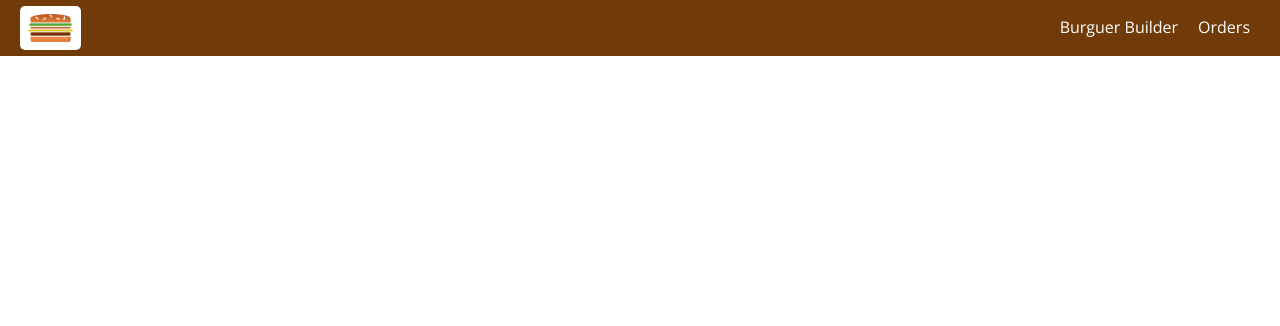
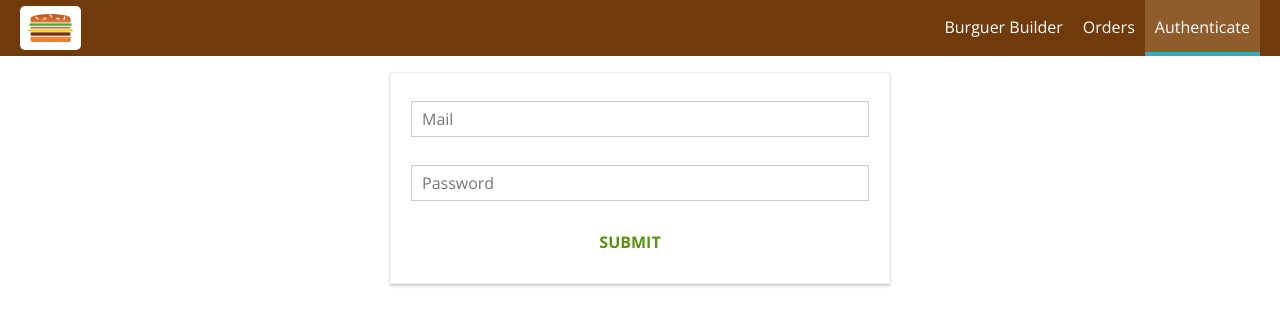
Before and after one commit to ricmeira/MyBurguer, a React (Create React App) app: page /auth in a window 1280 px wide. Shown: the top 326 px of the page. Built offline with nearby package versions, Linux system fonts and the light colour scheme.

Commit message:
Lecture 352:Adding asn auth form

```diff
--- a/src/App.js
+++ b/src/App.js
@@ -5,6 +5,7 @@
 import BurguerBuilder from './containers/BurguerBuilder/BurguerBuilder';
 import Checkout from './containers/Checkout/Checkout';
 import Orders from './containers/Orders/Orders';
+import Auth from './containers/Auth/Auth';
 
 class App extends Component {
   state = {
@@ -25,6 +26,7 @@
             <Route path="/" exact component={BurguerBuilder} />
             <Route path="/checkout" component={Checkout} />
             <Route path="/orders" component={Orders} />
+            <Route path="/auth" component={Auth} />
           </Switch>
         </Layout>
       </div>
--- a/src/components/Navigation/NavigationItems/NavigationItems.js
+++ b/src/components/Navigation/NavigationItems/NavigationItems.js
@@ -8,6 +8,7 @@
     <ul className={classes.NavigationItems}>
         <NavigationItem link="/" exact>Burguer Builder</NavigationItem>
         <NavigationItem link="/orders">Orders</NavigationItem>
+        <NavigationItem link="/auth">Authenticate</NavigationItem>
     </ul>
 );
 
--- /dev/null
+++ b/src/containers/Auth/Auth.js
@@ -0,0 +1,103 @@
+import React, { Component } from 'react';
+
+import Input from '../../components/UI/Input/Input';
+import Button from '../../components/UI/Button/Button';
+
+import classes from './Auth.module.css';
+
+class Auth extends Component {
+    state = {
+        controls: {
+            email: {
+                elementType: 'input',
+                elementConfig: {
+                    type: 'email',
+                    placeholder: 'Mail'
+                },
+                value: '',
+                validation: {
+                    required: true,
+                    isEmail: true
+                },
+                valid: false,
+                touched: false
+            },
+            password: {
+                elementType: 'input',
+                elementConfig: {
+                    type: 'password',
+                    placeholder: 'Password'
+                },
+                value: '',
+                validation: {
+                    required: true,
+                    minLength: 6
+                },
+                valid: false,
+                touched: false
+            }
+        }
+    }
+
+    checkValidity(value, rules) {
+        let isValid = true;
+
+        if (rules.required) {
+            isValid = value.trim() !== '' && isValid;
+        }
+        if(rules.minLength) {
+            isValid = value.length >= rules.minLength && isValid;
+        }
+        if(rules.maxLength) {
+            isValid = value.length <= rules.maxLength && isValid;
+        }
+        return isValid;
+    }
+
+    inputChangedHandler = (event, controlName) => {
+        const updatedControls = {
+            ...this.state.controls,
+            [controlName]: {
+                ...this.state.controls[controlName],
+                value: event.target.value,
+                valid: this.checkValidity(event.target.value, this.state.controls[controlName].validation),
+                touched: true
+            }
+        };
+        this.setState({controls: updatedControls})
+    }
+
+    render () {
+        const formElementsArray = [];
+        for (let key in this.state.controls) {
+            formElementsArray.push({
+                id: key,
+                config: this.state.controls[key]
+            });
+        }
+
+        const form = formElementsArray.map(formElement => (
+            <Input
+                key={formElement.id}
+                elementType={formElement.config.elementType}
+                elementConfig={formElement.config.elementConfig}
+                value={formElement.config.value}
+                invalid={!formElement.config.valid}
+                shouldValidate={formElement.config.validation}
+                touched={formElement.config.touched}
+                changed={(event) => this.inputChangedHandler(event, formElement.id)}
+            />
+        ));
+
+        return (
+            <div className={classes.Auth}>
+                <form>
+                    {form}
+                    <Button btnType="Success">SUBMIT</Button >
+                </form>
+            </div>
+        );
+    }
+}
+
+export default Auth;
--- /dev/null
+++ b/src/containers/Auth/Auth.module.css
@@ -0,0 +1,15 @@
+.Auth {
+    margin: 20px auto;
+    width: 80%;
+    text-align: center;
+    box-shadow: 0 2px 3px #ccc;
+    border: 1px solid #eee;
+    padding: 10px;
+    box-sizing: border-box;
+}
+
+@media (min-width: 600px) {
+    .Auth {
+       width: 500px;
+    }
+}
```
